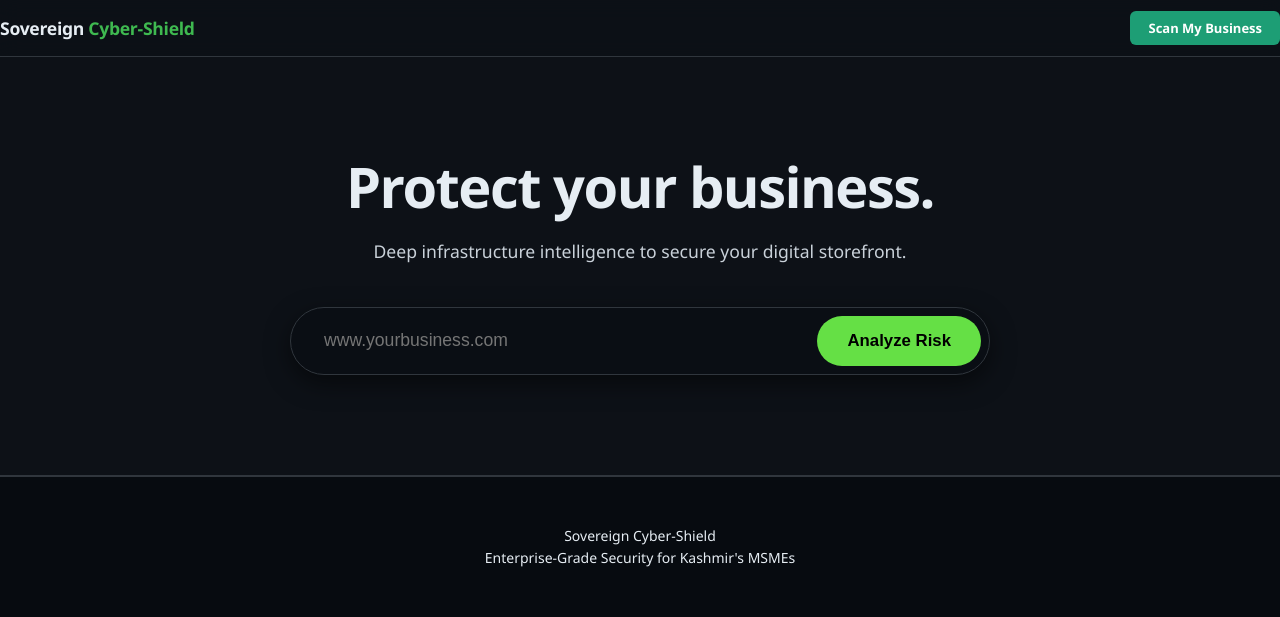
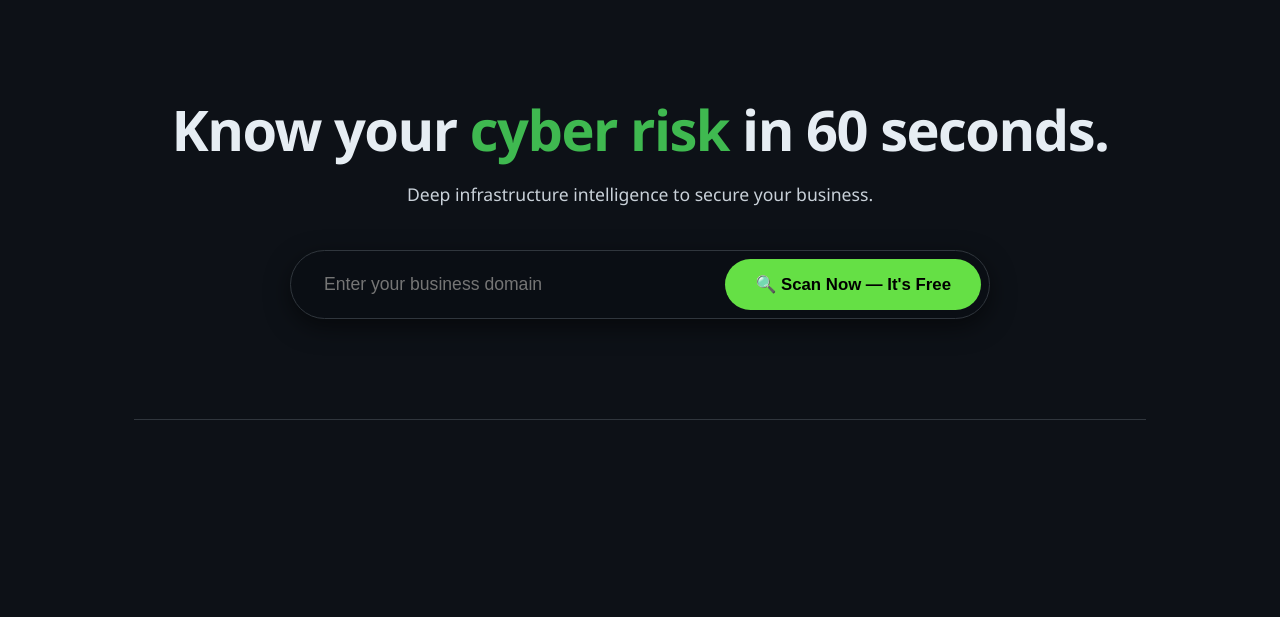
Before and after one commit to Mirkifayat/sovereign-cyber-shield, a Flask app: page / in a window 1280 px wide. Shown: the top 617 px of the page. Run offline with Flask 3, Linux system fonts and the light colour scheme.

Commit message:
Update index.html

```diff
--- a/templates/index.html
+++ b/templates/index.html
@@ -3,27 +3,19 @@
 <head>
     <meta charset="UTF-8">
     <meta name="viewport" content="width=device-width, initial-scale=1.0">
-    <title>Sovereign Cyber-Shield | Future-Proofing Kashmir</title>
+    <title>Sovereign Cyber-Shield | Dashboard</title>
     <script src="https://cdn.jsdelivr.net/npm/chart.js"></script>
     <link rel="stylesheet" href="{{ url_for('static', filename='style.css') }}">
 </head>
 <body>
-
-    <nav class="navbar">
-        <div class="nav-inner">
-            <div class="nav-brand">Sovereign <span>Cyber-Shield</span></div>
-            <a class="nav-cta" href="#" onclick="document.getElementById('target').focus(); return false;">Scan My Business</a>
-        </div>
-    </nav>
-
-    <section class="hero">
-        <div class="lp-container">
-            <h1 class="hero-title">Protect your business.</h1>
-            <p class="hero-sub">Deep infrastructure intelligence to secure your digital storefront.</p>
+    <div class="lp-container">
+        <section class="hero">
+            <h1 class="hero-title">Know your <span style="color:var(--terminal-green)">cyber risk</span> in 60 seconds.</h1>
+            <p class="hero-sub">Deep infrastructure intelligence to secure your business.</p>
 
             <div class="search-box-container">
-                <input type="text" id="target" placeholder="www.yourbusiness.com" autocomplete="off">
-                <button id="scan-btn" onclick="startScan()">Analyze Risk</button>
+                <input type="text" id="target" placeholder="Enter your business domain" autocomplete="off">
+                <button id="scan-btn" onclick="startScan()">🔍 Scan Now — It's Free</button>
             </div>
 
             <div id="loader" class="hidden loader-container">
@@ -32,29 +24,25 @@
             </div>
 
             <div id="result-container" class="hidden dashboard">
+
                 <div class="card score-card">
                     <h2>CYBER-RESILIENCE SCORE</h2>
                     <div class="chart-container">
                         <canvas id="scoreChart"></canvas>
                         <div id="score-text" class="score-overlay">--</div>
                     </div>
-                    <p id="score-message"></p>
                 </div>
 
                 <div class="modules">
                     <div class="card module-card">
-                        <h3>🦠 Deep File Exploits</h3>
+                        <h3>🌐 Web-Surface & File Exploits</h3>
+                        <ul id="web-output" class="feature-list"></ul>
                         <ul id="exploit-output" class="feature-list"></ul>
                     </div>
                     <div class="card module-card">
-                        <h3>📡 Infra Intelligence</h3>
-                        <ul id="infra-output" class="feature-list"></ul>
+                        <h3>🛡️ Brand Impersonation</h3>
+                        <ul id="brand-output" class="feature-list"></ul>
                     </div>
-                </div>
-
-                <div class="modules">
-                    <div class="card module-card"><h3>🌐 Web-Surface Exposures</h3><ul id="web-output" class="feature-list"></ul></div>
-                    <div class="card module-card"><h3>🛡️ Brand Impersonation</h3><ul id="brand-output" class="feature-list"></ul></div>
                 </div>
 
                 <div class="card geo-card" id="geo-card-container">
@@ -72,16 +60,8 @@
                     <pre id="output"></pre>
                 </div>
             </div>
-        </div>
-    </section>
-
-    <footer class="site-footer">
-        <div class="lp-container">
-            <p class="footer-brand">Sovereign <span>Cyber-Shield</span></p>
-            <p class="footer-tagline">Enterprise-Grade Security for Kashmir's MSMEs</p>
-        </div>
-    </footer>
-
+        </section>
+    </div>
     <script src="{{ url_for('static', filename='script.js') }}"></script>
 </body>
 </html>
```
